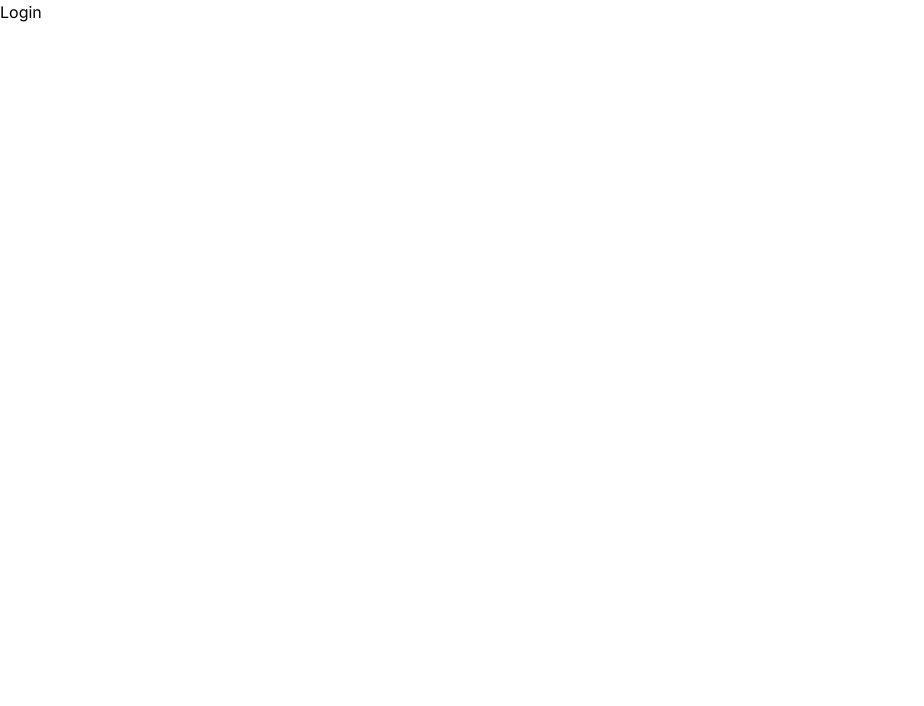
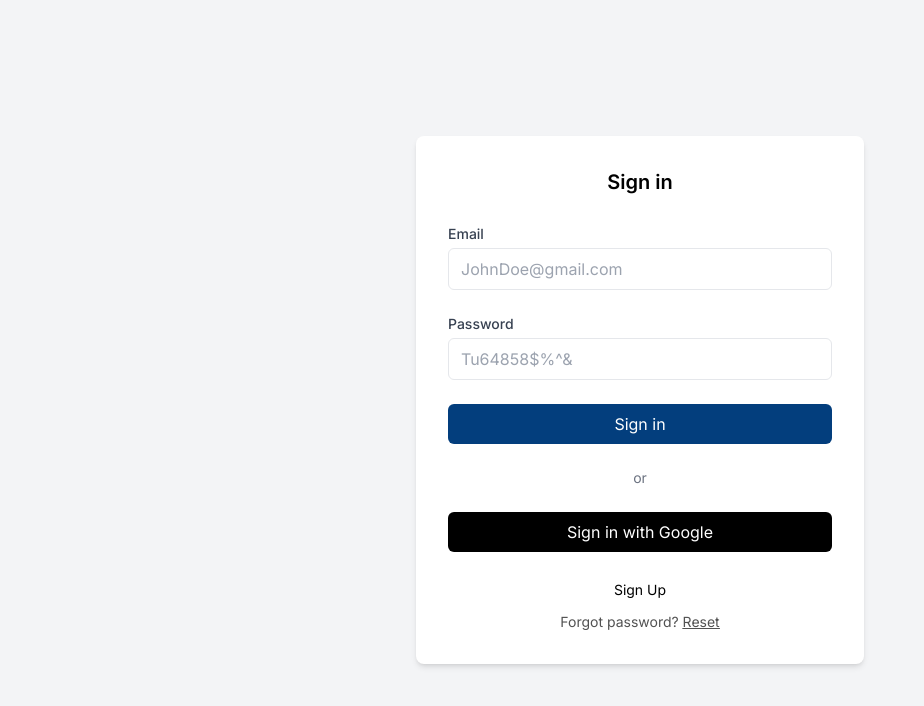
Before and after one commit to shittu121/CRM-Project, a Next.js app: page / in a window 1280 px wide. Shown: the top 706 px of the page, without its empty margins (0-924 px from the left). Built offline with nearby package versions, Linux system fonts and the light colour scheme.

Commit message:
sign in and sign up form

```diff
--- a/src/app/page.tsx
+++ b/src/app/page.tsx
@@ -1,5 +1,5 @@
 import Image from "next/image";
-import Login from "@/components/login";
+import Login from "@/components/Auth/login";
 export default function Home() {
   return (
     <div>
--- /dev/null
+++ b/src/app/sign-up/page.tsx
@@ -0,0 +1,9 @@
+import React from 'react'
+import SignUp from '@/components/Auth/signup'
+export default function SignupForm() {
+  return (
+    <div>
+        <SignUp />
+    </div>
+  )
+}
--- /dev/null
+++ b/src/components/Auth/login/index.tsx
@@ -0,0 +1,79 @@
+"use client"
+import Link from 'next/link';
+import React from 'react'
+
+export default function Login() {
+  return (
+    <div className=" px-5 flex items-center justify-center min-h-screen bg-gray-100">
+      <div className="w-full max-w-md p-5 md:p-8 space-y-3 shadow-md bg-white rounded-lg">
+        <h1 className="text-xl mb-7 font-semibold text-center">Sign in</h1>
+
+        {/* Add more social login buttons here */}
+
+        <form className="space-y-6">
+          <div>
+            <label className="block mb-1 text-sm font-medium text-gray-700">
+              Email
+            </label>
+            <input
+              type="email"
+              required
+              placeholder="JohnDoe@gmail.com"
+              className="w-full px-3 py-2 border rounded-md hover:border hover:border-primary outline-none focus:border-primary ease-linear duration-75"
+            />
+          </div>
+          <div>
+            <label className="block mb-1 text-sm font-medium text-gray-700">
+              Password
+            </label>
+            <input
+              type="password"
+              required
+              placeholder="Tu64858$%^&"
+              className="w-full px-3 py-2 border rounded-md hover:border hover:border-primary outline-none focus:border-primary ease-linear duration-75"
+            />
+          </div>
+          <div className="">
+            <button
+              type="submit"
+              className="w-full px-4 py-2 text-white bg-primary rounded-md hover:bg-blue-600"
+            >
+              Sign in
+            </button>
+          </div>
+          <div className="relative  flex justify-center text-sm text-gray-500">
+            <span className="px-2 ">or</span>
+          </div>
+          <div>
+            <button
+              type="button"
+              className="w-full p-2 mb-1 text-white bg-black rounded-md hover:bg-red-600"
+            >
+              Sign in with Google
+            </button>
+          </div>
+          <div className="flex flex-col justify-center text-sm">
+            <div className="text-center mb-3">
+
+              <Link className='cursor-pointer' href="/sign-up" legacyBehavior>
+
+                  Sign Up
+
+              </Link>
+            </div>
+            <div className="text-center">
+              <p className="text-[#525252]">
+                Forgot password?{" "}
+                <span className='underline'>
+                  <Link className="" href="/" legacyBehavior>
+                    Reset
+                  </Link>
+                </span>
+              </p>
+            </div>
+          </div>
+        </form>
+      </div>
+    </div>
+  );
+}
--- /dev/null
+++ b/src/components/Auth/reset/index.tsx
@@ -0,0 +1,7 @@
+import React from 'react'
+
+export default function index() {
+  return (
+    <div>index</div>
+  )
+}
--- /dev/null
+++ b/src/components/Auth/signup/index.tsx
@@ -0,0 +1,77 @@
+import React from 'react'
+import Link from 'next/link';
+export default function SignUp() {
+  return (
+    <div>
+      <div className="px-5 flex items-center justify-center min-h-screen bg-gray-100">
+        <div className="w-full max-w-md p-5 md:p-8 space-y-3 shadow-md bg-white rounded-lg">
+          <h1 className="text-xl mb-7 font-semibold text-center">Sign Up</h1>
+
+          <form className="space-y-6">
+            <div>
+              <label className="block mb-1 text-sm font-medium text-gray-700">
+                Email
+              </label>
+              <input
+                type="email"
+                required
+                placeholder="JohnDoe@gmail.com"
+                className="w-full px-3 py-2 border rounded-md hover:border hover:border-primary outline-none focus:border-primary ease-linear duration-75"
+              />
+            </div>
+
+            <div>
+              <label className="block mb-1 text-sm font-medium text-gray-700">
+                Company Name
+              </label>
+              <input
+                type="text"
+                required
+                placeholder="Your Company"
+                className="w-full px-3 py-2 border rounded-md hover:border hover:border-primary outline-none focus:border-primary ease-linear duration-75"
+              />
+            </div>
+            <div>
+              <label className="block mb-1 text-sm font-medium text-gray-700">
+                Password
+              </label>
+              <input
+                type="password"
+                required
+                placeholder="Tu64858$%^&"
+                className="w-full px-3 py-2 border rounded-md hover:border hover:border-primary outline-none focus:border-primary ease-linear duration-75"
+              />
+            </div>
+            <div className="">
+              <button
+                type="submit"
+                className="w-full px-4 py-2 text-white bg-primary rounded-md hover:bg-blue-600"
+              >
+                Sign Up
+              </button>
+            </div>
+            {/* <div className="relative !my-1 flex justify-center text-sm text-gray-500">
+              <span className="px-2 ">or</span>
+            </div> */}
+            {/* <div>
+              <button
+                type="button"
+                className="w-full p-2 mb-1 text-white bg-black rounded-lg hover:bg-red-600"
+              >
+                Sign up with Google
+              </button>
+            </div> */}
+            <div className="flex flex-col justify-center text-sm">
+              <div className="text-center mb-3">
+                {" "}
+                <Link href="/" legacyBehavior>
+                  Already have an account? Sign In
+                </Link>
+              </div>
+            </div>
+          </form>
+        </div>
+      </div>
+    </div>
+  );
+}
--- /dev/null
+++ b/src/components/UI/buton.tsx
@@ -0,0 +1,8 @@
+import React from 'react'
+
+
+export default function Button() {
+  return (
+    <div>Button</div>
+  )
+}
--- a/src/components/login/index.tsx
+++ /dev/null
@@ -1,7 +0,0 @@
-import React from 'react'
-
-export default function Login() {
-  return (
-    <div>Login</div>
-  )
-}
--- a/tailwind.config.ts
+++ b/tailwind.config.ts
@@ -7,12 +7,26 @@ const config: Config = {
     "./src/app/**/*.{js,ts,jsx,tsx,mdx}",
   ],
   theme: {
+    container: {
+      padding: {
+        DEFAULT: "2rem",
+        sm: "2rem",
+        lg: "4rem",
+        xl: "5rem",
+        "2xl": "6rem",
+      },
+      center: true,
+    },
     extend: {
       backgroundImage: {
         "gradient-radial": "radial-gradient(var(--tw-gradient-stops))",
         "gradient-conic":
           "conic-gradient(from 180deg at 50% 50%, var(--tw-gradient-stops))",
       },
+
+      colors: {
+        primary: "#033e7d",
+      },
     },
   },
   plugins: [],
```
